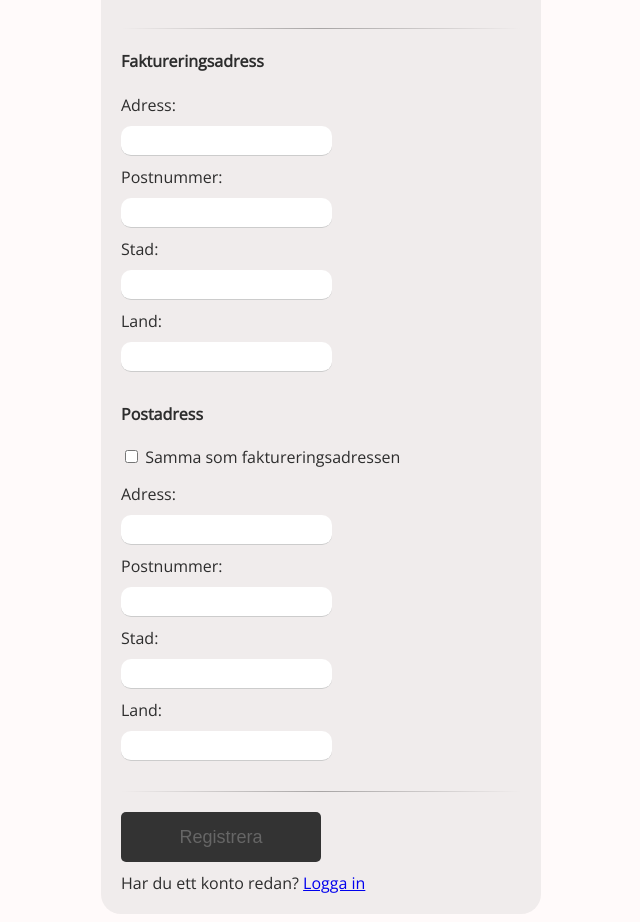
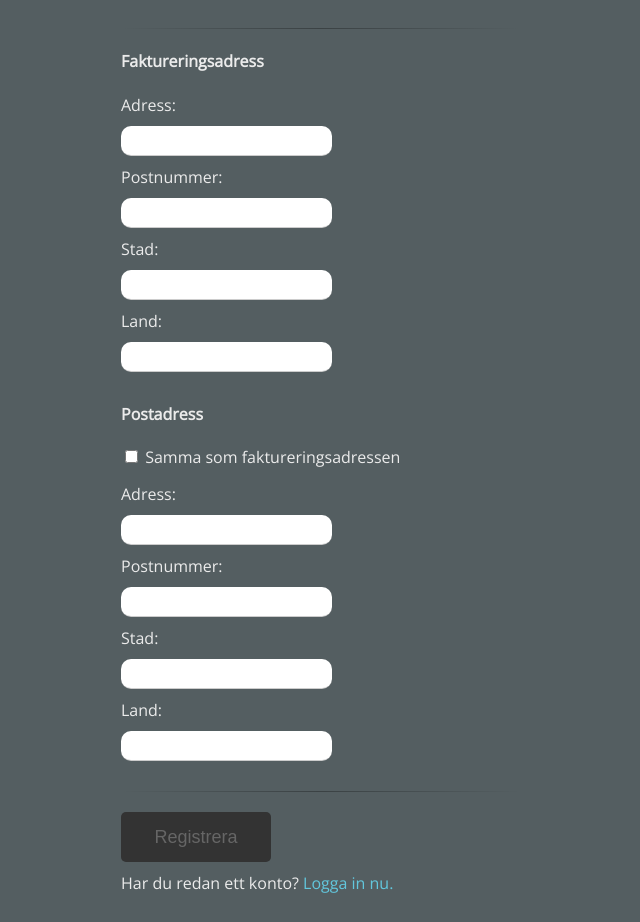
Before and after one commit to totte94l/Angular-Inl-mningsuppgift, an Angular app in the folder Inlmn/: page /register in a window 1280 px wide. Shown: the part 508-1430 px from the top of the page, without its empty margins (319-959 px from the left). Built offline with nearby package versions, Linux system fonts and the light colour scheme.

Commit message:
Visual fixes

```diff
--- a/Inlmn/src/app/components/login/login.component.css
+++ b/Inlmn/src/app/components/login/login.component.css
@@ -24,7 +24,7 @@
     -moz-box-shadow: 0px 0px 10px 0px rgba(0,0,0,0.32);
     box-shadow: 0px 0px 10px 0px rgba(0,0,0,0.32);
 
-    color: rgb(39, 39, 39);
+    color: rgb(206, 206, 206);
     font-size: 1em;
 }
 
@@ -48,8 +48,8 @@
     text-align: center;
     line-height: 26px;
     width: 250px;
-    background: rgba(143, 143, 143, 0.1);
-    color: rgb(39, 39, 39);
+    background: rgba(121, 113, 113, 0.1);
+    color: rgb(255, 255, 255);
     font-size: 1.2em;
     border-bottom: 1px solid rgba(1, 1, 1, 0.2);
 }
--- a/Inlmn/src/app/components/profile/profile.component.css
+++ b/Inlmn/src/app/components/profile/profile.component.css
@@ -3,7 +3,7 @@
     border-radius: 20px;
     background: rgba(175, 175, 175, 0.1);
     height: auto;
-    color: #333;
+    color: rgb(235, 235, 235);
 }
 
 h1 {
@@ -31,8 +31,15 @@ fieldset {
     border-bottom: 1px solid rgba(53, 53, 53, 0.3);
     background: none;
     font-size: 16px;
+    color: rgb(235, 235, 235);
+    padding-left: 10px;
 }
 
 #logout {
     cursor: pointer;
 }
+
+#button-container {
+    display: flex;
+    justify-content: space-between;
+}
--- a/Inlmn/src/app/components/profile/profile.component.html
+++ b/Inlmn/src/app/components/profile/profile.component.html
@@ -70,7 +70,10 @@
                 </div>
               </div>
               <hr>
-              <button class="button success" type="submit"><i class="fas fa-save"></i> Spara</button>
+              <div id="button-container">
+                <button class="button success" type="submit"><i class="fas fa-save"></i> Spara</button>
+                <button class="button dark" type="button" (click)="cancel()"><i class="far fa-window-close"></i> Avbryt</button>
+              </div>
           </fieldset>
         </form>
       </div>
--- a/Inlmn/src/app/components/profile/profile.component.ts
+++ b/Inlmn/src/app/components/profile/profile.component.ts
@@ -51,6 +51,11 @@ export class ProfileComponent implements OnInit {
     this.isLoggedIn();
   }
 
+  cancel() {
+    this.getInfo()
+    this.editingInfo = false;
+  }
+
   getInfo() {
     this.authService.getUser()
       .subscribe((res => {
--- a/Inlmn/src/app/components/register/register.component.css
+++ b/Inlmn/src/app/components/register/register.component.css
@@ -1,12 +1,10 @@
 label { display:block }
 
 #register-form {
-    background: rgba(75, 75, 75, 0.4);
     padding: 20px;
     width: 400px;
 
-    background: rgba(109, 109, 109, 0.1);
-    color: rgb(45, 45, 45);
+    color: rgb(235, 235, 235);
     border-radius: 20px;
 }
 
@@ -30,6 +28,7 @@ input[type="date"] {
     margin-right: 10px;
 
     padding-left: 10px;
+    font-weight: 500;
 }
 
 #same-address-container {
--- a/Inlmn/src/app/components/register/register.component.html
+++ b/Inlmn/src/app/components/register/register.component.html
@@ -56,7 +56,7 @@
             <hr>
             <div id="button-group">
                 <button class="button dark" type="submit" [disabled]="!registerForm.valid">Registrera</button>
-                <div style="margin-top: 10px;">Har du ett konto redan? <a routerLink="/">Logga in</a></div>
+                <div style="margin-top: 10px;">Har du redan ett konto? <a routerLink="/">Logga in nu.</a></div>
             </div>
             <div *ngIf="error" class="warning">
                 Det finns redan ett konto med den e-postadressen registrerad.
--- a/Inlmn/src/styles.css
+++ b/Inlmn/src/styles.css
@@ -5,8 +5,7 @@ body {
     height: 100%;
     display: grid;
 
-    background: rgb(255, 250, 250);
-    font-family: 'Open Sans', sans-serif;
+    background: rgb(84, 94, 97);
 }
 
 
@@ -14,7 +13,7 @@ body {
     justify-self: center;
     align-self: center;
     border: none;
-    width: 200px;
+    width: 150px;
     height: 50px;
     border-radius: 5px;
     font-size: 18px;
@@ -34,9 +33,9 @@ body {
         background-color: rgb(35, 173, 81);
     }
 
-.link-default {
+a {
     text-decoration: none;
-    color: rgb(44, 119, 138);
+    color: rgb(98, 199, 221);
 }
 
 .warning {
@@ -45,12 +44,12 @@ body {
 
 .dark {
     background-color: #333;
-    color: rgb(216, 216, 216);
+    color: rgb(255, 255, 255);
 }
 
 .success {
     background-color: rgb(37, 204, 93);
-    color: rgb(216, 216, 216);
+    color: rgb(255, 255, 255);
 }
 
 .full-w { width: 90% }
```
